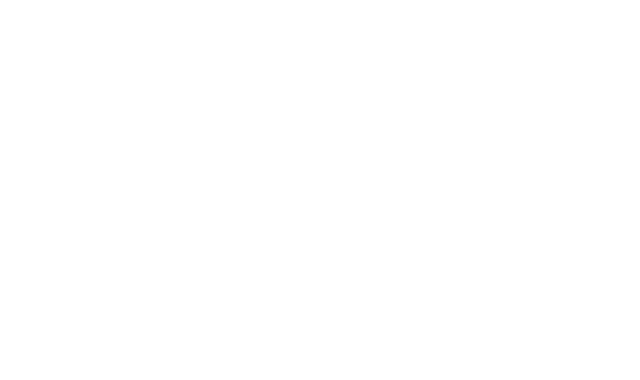
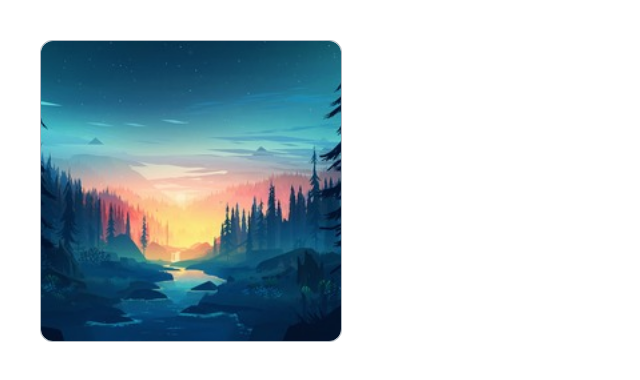
Before and after one commit to kashaeva-dev/htmlcss_helloword, a website: page 06-lection4/03-srcset/index.html in a window 1280 px wide. Shown: the whole page, without its empty margins (0-640 px from the left). Drawn offline with Linux system fonts and the light colour scheme.

Commit message:
Add image with srcset

```diff
--- a/06-lection4/03-srcset/index.html
+++ b/06-lection4/03-srcset/index.html
@@ -5,6 +5,9 @@
         <link rel="stylesheet" href="./srcset.css">
     </head>
     <body>
-
+        <div class="srcset__block">
+            <img src="./public/forest_400.jpg" class="srcset__tag" alt="image"
+                srcset="./public/forest_400.jpg 1x, ./public/forest_768.jpg 2x">
+        </div>
     </body>
 </html>
--- a/06-lection4/03-srcset/srcset.css
+++ b/06-lection4/03-srcset/srcset.css
@@ -0,0 +1,13 @@
+.srcset__block {
+    width: 300px;
+    height: 300px;
+    border: 1px solid var(--grey-3);
+    border-radius: 12px;
+    margin: 40px;
+}
+.srcset__tag {
+    width: 100%;
+    height: 100%;
+    border-radius: 12px;
+    object-fit: cover;
+}
```
